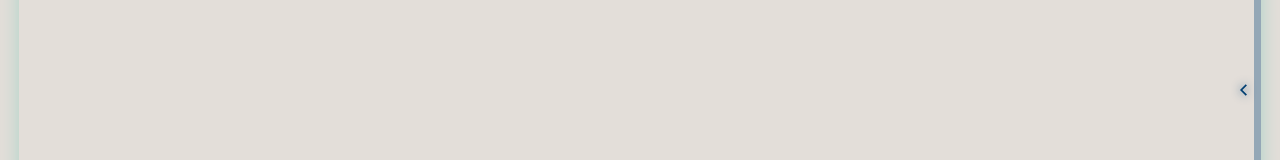
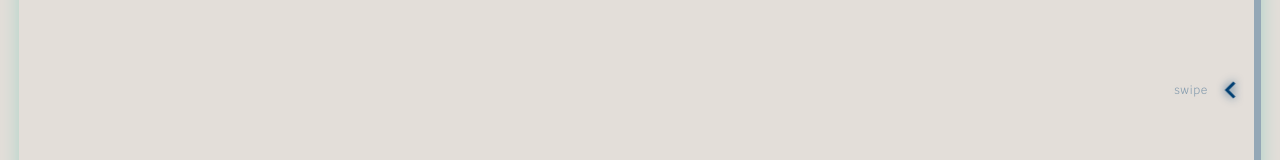
Before and after one commit to fotinidelig/pacific-dataviz-2026, a React (Vite) app in the folder web/: page / in a window 1280 px wide. Shown: the part 310-470 px from the top of the page. Built offline with nearby package versions, Linux system fonts and the light colour scheme; a web font is replaced by a local one.

Commit message:
fixed swipe arrow and info panel

```diff
--- a/web/src/App.css
+++ b/web/src/App.css
@@ -67,8 +67,8 @@ main {
   top: 0;
   bottom: 0;
   z-index: 5;
-  /* Wide hit area so the nudged arrow is draggable too */
-  width: 44px;
+  /* Wide enough for arrow + “swipe” while nudged inward */
+  width: 7.5rem;
   transform: translateX(-50%);
   cursor: ew-resize;
   touch-action: none;
@@ -76,6 +76,7 @@ main {
   display: flex;
   align-items: center;
   justify-content: center;
+  overflow: visible;
 }
 
 /* Visible thin bar (centered in the hit area) */
@@ -100,9 +101,25 @@ main {
   outline: none;
 }
 
-.theme-wipe__arrow {
+.theme-wipe__control {
   position: relative;
   z-index: 1;
+  display: flex;
+  flex-direction: row;
+  align-items: center;
+  gap: 0.3rem;
+}
+
+/* Label sits ahead of the arrow tip */
+.theme-wipe__control--left {
+  flex-direction: row; /* swipe then < */
+}
+
+.theme-wipe__control--right {
+  flex-direction: row-reverse; /* > then swipe (label on the right) */
+}
+
+.theme-wipe__arrow {
   overflow: visible;
   flex-shrink: 0;
   filter: drop-shadow(0 0 5px color-mix(in srgb, var(--color, #fff) 90%, transparent));
@@ -110,9 +127,37 @@ main {
 
 .theme-wipe__arrow polyline {
   stroke: var(--color);
-  stroke-width: 1.75;
+  stroke-width: 2.1;
   stroke-linecap: square;
   stroke-linejoin: miter;
+}
+
+.theme-wipe__swipe-hint {
+  font-family: var(--font-family-main);
+  font-size: 0.72rem;
+  letter-spacing: 0.04em;
+  text-transform: lowercase;
+  color: color-mix(in srgb, var(--color-navy) 70%, transparent);
+  text-shadow: 0 0 4px var(--color-sand);
+  opacity: 0;
+  pointer-events: none;
+  transition: opacity 280ms ease;
+  white-space: nowrap;
+}
+
+.theme-wipe__swipe-hint--visible {
+  opacity: 1;
+  animation: theme-wipe-swipe-pulse 1.4s ease-in-out infinite;
+}
+
+@keyframes theme-wipe-swipe-pulse {
+  0%,
+  100% {
+    opacity: 0.55;
+  }
+  50% {
+    opacity: 1;
+  }
 }
 
 .bubbles .islands {
--- a/web/src/InfoPanel.css
+++ b/web/src/InfoPanel.css
@@ -1,7 +1,7 @@
 .info-panel__toggle {
   position: absolute;
   top: .8rem;
-  right: .8rem;
+  left: .8rem;
   z-index: 30;
   width: 1.6rem;
   height: 1.6rem;
@@ -39,20 +39,20 @@
     position: absolute;
     width: min(26rem, 60%);
     top: -1rem;
-    right: 0;
+    left: 0;
     bottom: -1rem;          /* full-height sidebar */
     z-index: 25;
     display: flex;
     flex-direction: column;
     overflow: hidden;
-    transform: translateX(110%);
+    transform: translateX(-110%);
     pointer-events: none;
     /* One transition here = same speed open and close */
     transition: transform 600ms ease;
     border-radius: 14px;
     background-color: var(--color-sand);
     color: var(--color-navy);
-    box-shadow: -5px 5px 20px 0 var(--color-teal-light);
+    box-shadow: 5px 5px 20px 0 var(--color-teal-light);
 }
 
 .info-panel--open {
--- a/web/src/ThemeWipe.jsx
+++ b/web/src/ThemeWipe.jsx
@@ -11,6 +11,7 @@ export default function ThemeWipe({ light, dark, onSplitChange }) {
   const containerRef = useRef(null);
   // 1 = light only (default). Drag left to reveal dark on the right.
   const [split, setSplit] = useState(1);
+  const [showSwipeHint, setShowSwipeHint] = useState(true);
   const draggingRef = useRef(false);
 
   useEffect(() => {
@@ -28,6 +29,7 @@ export default function ThemeWipe({ light, dark, onSplitChange }) {
 
   const onPointerDown = (event) => {
     draggingRef.current = true;
+    setShowSwipeHint(false);
     event.currentTarget.setPointerCapture(event.pointerId);
     updateSplit(event.clientX);
   };
@@ -49,10 +51,11 @@ export default function ThemeWipe({ light, dark, onSplitChange }) {
   const pointsLeft = "14.5 9.5 10 14 14.5 18.5";
   const pointsRight = "13.5 9.5 18 14 13.5 18.5";
   const showLeftArrow = split >= 0.5;
-  // Negative = left, positive = right (overrides CSS default).
-  const nudge = showLeftArrow ? -11 : 11;
-  const breath = showLeftArrow ? -16 : 16; // a few px further out
-
+  // Keep the control inside the frame: park + breathe toward the center
+  // (floating_content uses overflow:hidden, so outward motion gets clipped).
+  const inward = showLeftArrow ? -1 : 1;
+  const rest = inward * 36;
+  const peak = inward * 48;
 
   return (
     <div ref={containerRef} className="theme-wipe">
@@ -80,35 +83,49 @@ export default function ThemeWipe({ light, dark, onSplitChange }) {
         tabIndex={0}
         onKeyDown={(event) => {
           if (event.key === "ArrowLeft") {
+            setShowSwipeHint(false);
             setSplit((s) => Math.max(0, s - 0.05));
           } else if (event.key === "ArrowRight") {
+            setShowSwipeHint(false);
             setSplit((s) => Math.min(1, s + 0.05));
           } else if (event.key === "Home") {
+            setShowSwipeHint(false);
             setSplit(0);
           } else if (event.key === "End") {
+            setShowSwipeHint(false);
             setSplit(1);
           }
         }}
       >
-        <motion.svg
-          className="theme-wipe__arrow"
-          viewBox="0 0 28 28"
-          width="28"
-          height="28"
-          aria-hidden="true"
-          style={{"--color":"var(--color-navy)"}}
-          animate={{ x: [nudge, breath, nudge] }}
+        <motion.div
+          className={`theme-wipe__control${showLeftArrow ? " theme-wipe__control--left" : " theme-wipe__control--right"}`}
+          animate={{ x: [rest, peak, rest] }}
           transition={{
             duration: 1.6,
             repeat: Infinity,
             ease: "easeInOut",
           }}
         >
-          <polyline
-            points={showLeftArrow ? pointsLeft : pointsRight}
-            fill="none"
-          />
-        </motion.svg>
+          <span
+            className={`theme-wipe__swipe-hint${showSwipeHint ? " theme-wipe__swipe-hint--visible" : ""}`}
+            aria-hidden={!showSwipeHint}
+          >
+            swipe
+          </span>
+          <svg
+            className="theme-wipe__arrow"
+            viewBox="0 0 28 28"
+            width="40"
+            height="40"
+            aria-hidden="true"
+            style={{ "--color": "var(--color-navy)" }}
+          >
+            <polyline
+              points={showLeftArrow ? pointsLeft : pointsRight}
+              fill="none"
+            />
+          </svg>
+        </motion.div>
       </div>
     </div>
   );
```
